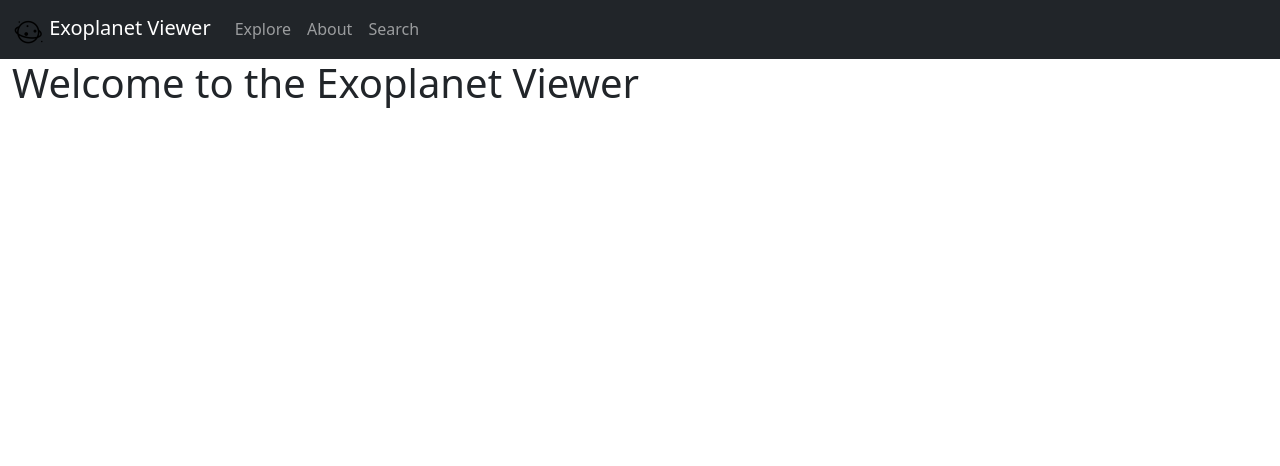
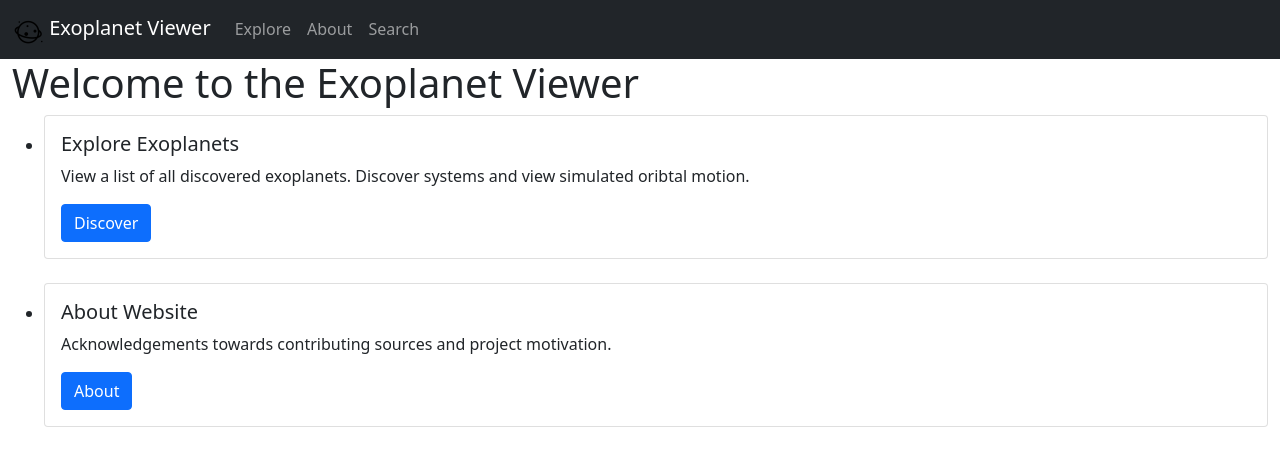
Before and after one commit to finn-ellis/ExoWebApp, a Flask app: page / in a window 1280 px wide. Shown: the top 466 px of the page. Run offline with Flask 2, Linux system fonts and the light colour scheme; parts of the project's set-up code (start-up, migrations or seed data) failed here and were passed over.

```diff
--- a/static/python/exoplanetDataHandler.py
+++ b/static/python/exoplanetDataHandler.py
@@ -1,5 +1,5 @@
 import csv
-# comment
+
 # i would like to eventually get this using a web request... but is it worth it? I don't think the archive is being updated
 FILE_NAME = 'exoplanetData.csv'
 
@@ -40,6 +40,7 @@ def getSortedList():
     column_names = None
     data = []
     used_names = []
+    used_indices = []
 
     with open(FILE_NAME) as csv_file:
         csv_reader = csv.reader(csv_file, delimiter=',')
@@ -52,6 +53,7 @@ def getSortedList():
                 column_names = row
             else:
                 planetDict = {}
+                used = False
                 for i in range(len(row)):
                     index = column_names[i]
                     val = row[i]
@@ -67,12 +69,20 @@ def getSortedList():
                         val = len(data)
                     if index == 'pl_name':
                         if val in used_names:
-                            planetDict = None
-                            break
+                            # need to combine values
+                            used = True
                         else:
                             used_names.append(val)
                     planetDict[index] = val
-                if planetDict:
+                if used:
+                    # for index in range(len(data)):
+                    index = used_names.index(planetDict['pl_name'])
+                    if data[index]['pl_name'] == planetDict['pl_name']:
+                        existingData = data[index]
+                        for key, val in planetDict.items():
+                            if key != "loc_rowid" and existingData[key] != planetDict[key]:
+                                existingData[key] = planetDict[key]
+                else:
                     data.append(planetDict)
             line_count += 1
 
--- a/templates/home.html
+++ b/templates/home.html
@@ -6,4 +6,30 @@
 
 {% block content %}
     <h1>{% block title %} Welcome to the Exoplanet Viewer {% endblock %}</h1>
+
+    <div text-align="center">
+        <ul display="table" text-align="center">
+            <li>
+                <div class="card" style="width: 100%">
+                    <!-- <img class="card-img-top" src="{{url_for('static', filename='images/exoplanet-stock-image.jpg')}}" alt="Exoplanet stock image"> -->
+                    <div class="card-body">
+                        <h5 class="card-title">Explore Exoplanets</h5>
+                        <p class="card-text">View a list of all discovered exoplanets. Discover systems and view simulated oribtal motion.</p>
+                        <a href="{{url_for('explore')}}" class="btn btn-primary">Discover</a>
+                    </div>
+                </div>
+            </li>
+            <br>
+            <li>
+                <div class="card" style="width: 100%">
+                    <!-- <img class="card-img-top" src="{{url_for('static', filename='images/exoplanet-stock-image.jpg')}}" alt="Exoplanet stock image"> -->
+                    <div class="card-body">
+                        <h5 class="card-title">About Website</h5>
+                        <p class="card-text">Acknowledgements towards contributing sources and project motivation.</p>
+                        <a href="{{url_for('about')}}" class="btn btn-primary">About</a>
+                    </div>
+                </div>
+            </li>
+        </ul>
+    </div>
 {% endblock %}
```
Also changed, not shown: static/js/orbit_animation.js (+32 -30 lines).
